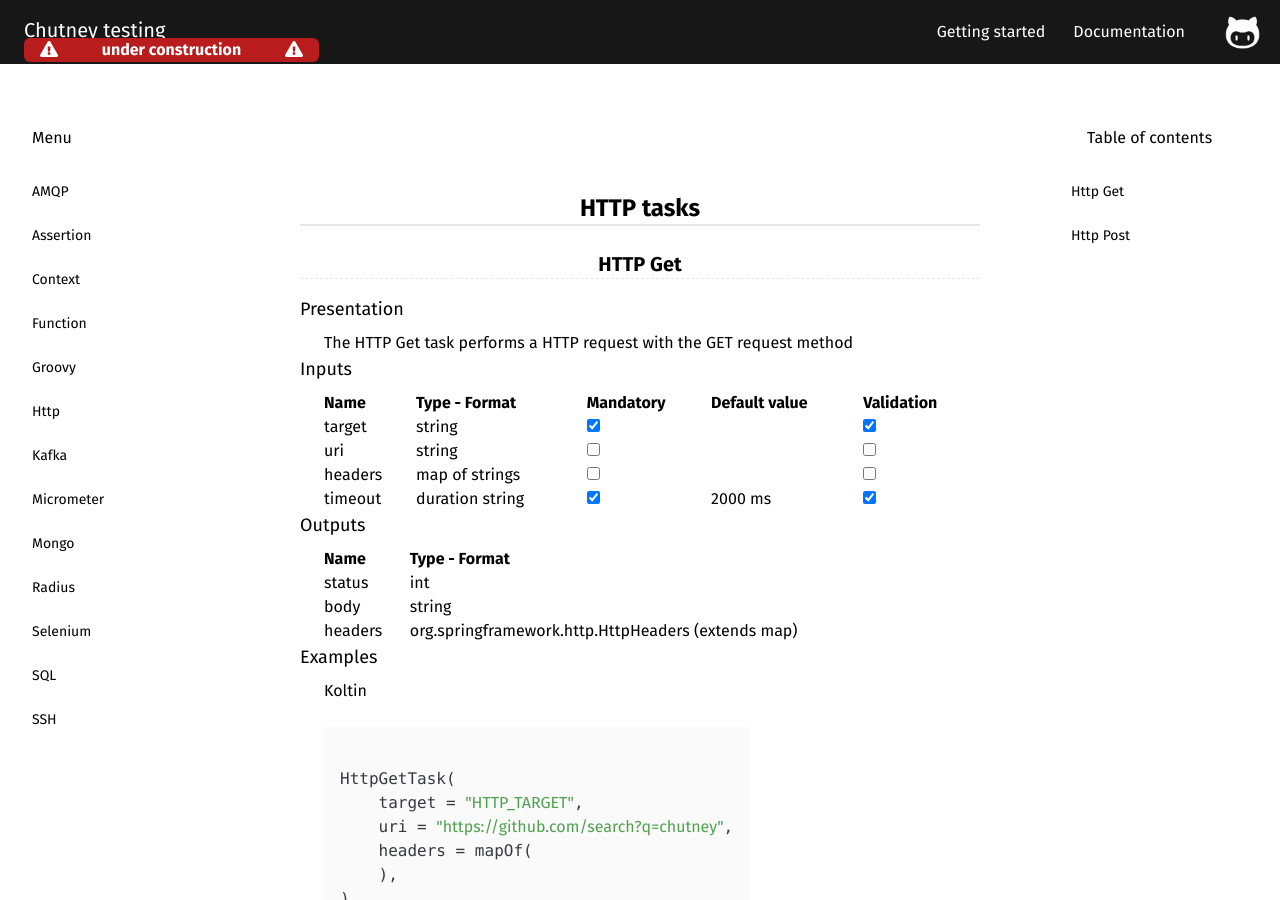
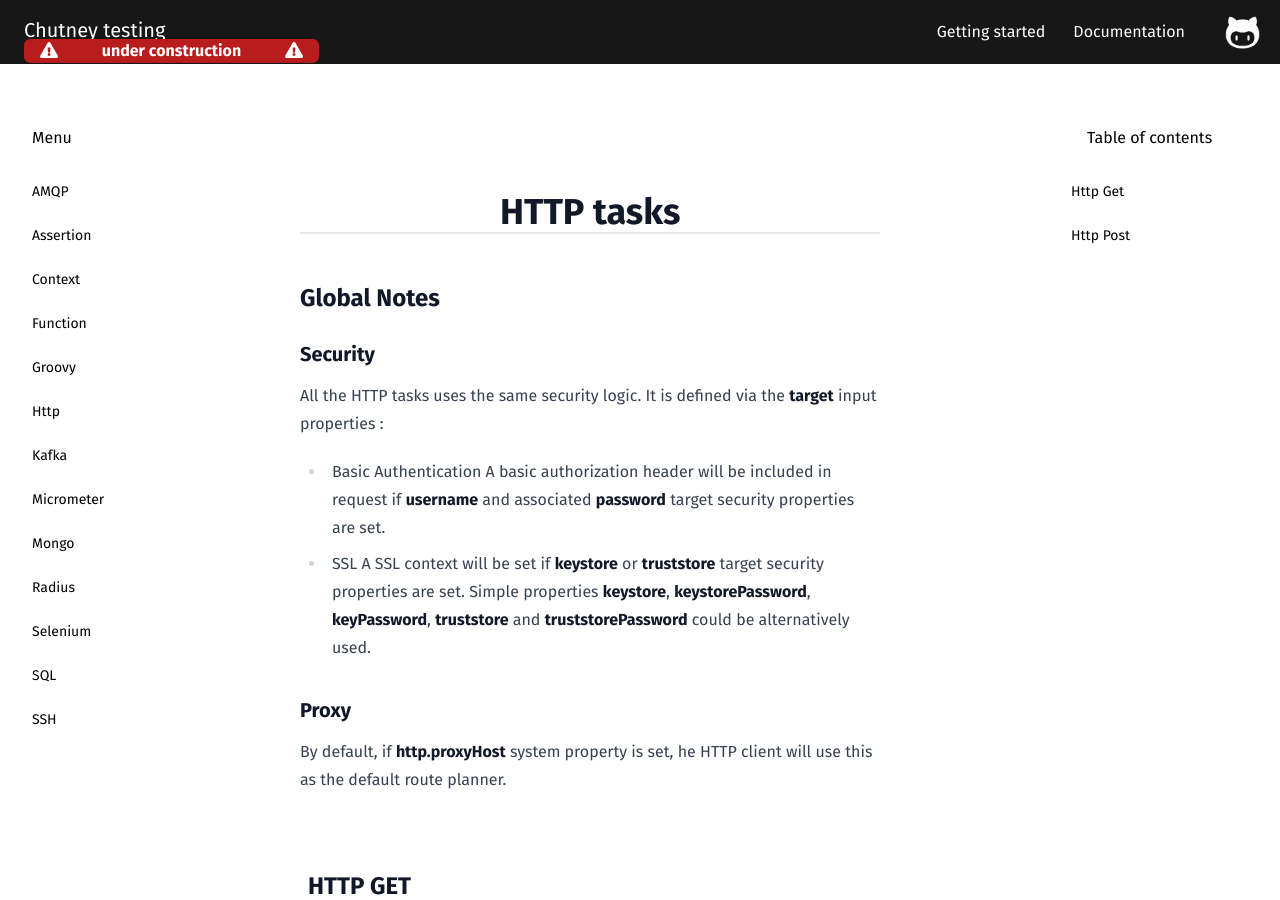
Before and after one commit to chutney-testing/chutney-testing.github.io-legacy, a Jekyll site: the page built from markdown/http.md, in a window 1280 px wide and 900 px high. Built offline with Jekyll 4.4.1, drawn with Linux system fonts in a browser that asks for light colours; nearby versions of some CDN libraries; some of the changed text lies outside the part shown.

Commit message:
chore(): Clean and add HTTP Get doc

````diff
--- a/_config.yml
+++ b/_config.yml
@@ -27,6 +27,11 @@
 # twitter_username: jekyllrb
 # github_username:  jekyll
 
+# markdown: GFM
+markdown: kramdown
+kramdown:
+  input: GFM
+
 # Build settings
 # theme: minima
 plugins:
--- a/_includes/pages/http.html
+++ b/_includes/pages/http.html
@@ -1,130 +1,13 @@
-<article>
-    <h2 class="mb-6 text-2xl text-center font-bold border-b-2 border-solid">HTTP tasks</h2>
-    <article id="http_get">
-        <h3 class="mb-4 text-xl text-center font-semibold border-b border-dashed">HTTP Get</h3>
-        <section>
-            <h4 class="mb-2 text-lg font-medium">Presentation</h4>
-            <div class="pl-6">
-                <p>
-                    The HTTP Get task performs a HTTP request with the GET request method
-                </p>
-            </div>
-        </section>
-        <section>
-            <h4 class="mb-2 text-lg font-medium">Inputs</h4>
-            <div class="pl-6">
-                <table class="table-auto w-full text-left">
-                    <thead>
-                    <tr>
-                        <th>Name</th>
-                        <th>Type - Format</th>
-                        <th>Mandatory</th>
-                        <th>Default value</th>
-                        <th>Validation</th>
-                    </tr>
-                    </thead>
-                    <tbody>
-                    <tr>
-                        <td>target</td>
-                        <td>string</td>
-                        <td><input type="checkbox" checked class="pointer-events-none"/></td>
-                        <td></td>
-                        <td><input type="checkbox" checked class="pointer-events-none"/></td>
-                    </tr>
-                    <tr>
-                        <td>uri</td>
-                        <td>string</td>
-                        <td><input type="checkbox" class="pointer-events-none"/></td>
-                        <td></td>
-                        <td><input type="checkbox" class="pointer-events-none"/></td>
-                    </tr>
-                    <tr>
-                        <td>headers</td>
-                        <td>map of strings</td>
-                        <td><input type="checkbox" class="pointer-events-none"/></td>
-                        <td></td>
-                        <td><input type="checkbox" class="pointer-events-none"/></td>
-                    </tr>
-                    <tr>
-                        <td>timeout</td>
-                        <td>duration string</td>
-                        <td><input type="checkbox" checked class="pointer-events-none"/></td>
-                        <td>2000 ms</td>
-                        <td><input type="checkbox" checked class="pointer-events-none"/></td>
-                    </tr>
-                    </tbody>
-                </table>
-            </div>
-        </section>
-        <section>
-            <h4 class="mb-2 text-lg font-medium">Outputs</h4>
-            <div class="pl-6">
-                <table class="table-auto w-full text-left">
-                    <thead>
-                    <tr>
-                        <th>Name</th>
-                        <th>Type - Format</th>
-                    </tr>
-                    </thead>
-                    <tbody>
-                    <tr>
-                        <td>status</td>
-                        <td>int</td>
-                    </tr>
-                    <tr>
-                        <td>body</td>
-                        <td>string</td>
-                    </tr>
-                    <tr>
-                        <td>headers</td>
-                        <td>org.springframework.http.HttpHeaders (extends map)</td>
-                    </tr>
-                    </tbody>
-                </table>
-            </div>
-        </section>
-        <section>
-            <h4 class="mb-2 text-lg font-medium">Examples</h4>
-            <div class="pl-6">
-                <section>
-                    <table>
-                        <tbody>
-                        <tr>
-                            <td>Koltin</td>
-                        </tr>
-                        <tr>
-                            <td>
-                            <pre>
-                                <code class="kotlin">
-HttpGetTask(
-    target = "HTTP_TARGET",
-    uri = "https://github.com/search?q=chutney",
-    headers = mapOf(
-    ),
-)
-                                </code>
-                            </pre>
-                            </td>
-                        </tr>
-                        </tbody>
-                    </table>
-                </section>
-                <section>
-                    <h5>YAML</h5>
-                    <pre>
-                        <code class="yaml">
-description: Github research
-  implementation:
-    type: http-get
-    target: HTTP_TARGET
-    inputs:
-      uri: "https://github.com/search?q=chutney"
-      headers: {}
-      timeout: 2 sec
-                        </code>
-                    </pre>
-                </section>
-            </div>
-        </section>
+<article class="prose">
+    <h1 class="mb-6 text-center border-b-2">HTTP tasks</h1>
+    <section>
+        {% capture myInclude %}{% include tasks/http-global.md %}{% endcapture %}
+        {{ myInclude | markdownify }}
+<span></span> <!-- span necessary, don't know why ... -->
+    </section>
+    <article id="http_get" class="p-2">
+        {% capture myInclude %}{% include tasks/http-get.md %}{% endcapture %}
+        {{ myInclude | markdownify }}
+<span></span> <!-- span necessary, don't know why ... -->
     </article>
 </article>
--- /dev/null
+++ b/_includes/tasks/http-get.md
@@ -0,0 +1,48 @@
+
+## HTTP GET
+
+The HTTP Get task performs an HTTP request with the GET request method.
+
+### Inputs
+
+| Name    | Type - Format   | Mandatory | Default | Validation |
+|:--------|:----------------|:----------|:--------|:-----------|
+| target  | string          | &check;   |         | &check;    |
+| uri     | string          |           |         |            |
+| headers | string          |           |         |            |
+| timeout | duration string |           | 2000 ms |            |
+
+### Ouputs
+
+| Name    | Type - Format                               |
+|:--------|:--------------------------------------------|
+| status  | int                                         |
+| body    | string                                      |
+| headers | map (org.springframework.http.HttpHeaders)  |
+
+
+### Examples
+
+* Kotlin
+    ``` kotlin
+    HttpGetTask(
+        target = "HTTP_TARGET",
+        uri = "https://github.com/search?q=chutney",
+        headers = mapOf(
+          "Content-Type" to "application/json"
+        ),
+    )
+    ```
+
+* YAML
+    ``` yaml
+    description: Github research
+      implementation:
+        type: http-get
+        target: HTTP_TARGET
+        inputs:
+          uri: "https://github.com/search?q=chutney"
+          headers:
+            Content-Type: application/json
+          timeout: 2 sec
+    ```
--- /dev/null
+++ b/_includes/tasks/http-global.md
@@ -0,0 +1,14 @@
+
+## Global Notes
+
+### Security
+  All the HTTP tasks uses the same security logic.
+  It is defined via the **target** input properties :
+  * Basic Authentication
+    A basic authorization header will be included in request if **username** and associated **password** target security properties are set.
+  * SSL
+    A SSL context will be set if **keystore** or **truststore** target security properties are set.
+    Simple properties **keystore**, **keystorePassword**, **keyPassword**, **truststore** and **truststorePassword** could be alternatively used.
+
+### Proxy
+  By default, if **http.proxyHost** system property is set, he HTTP client will use this as the default route planner.
--- a/_layouts/main.html
+++ b/_layouts/main.html
@@ -10,15 +10,18 @@
 
     <link rel="stylesheet" href="https://cdnjs.cloudflare.com/ajax/libs/font-awesome/4.7.0/css/font-awesome.min.css">
     <link rel="stylesheet" href="https://fonts.googleapis.com/css?family=Fira+Sans:300,400,400i,700%7CFira+Mono&display=fallback">
-    <link rel="stylesheet" href="../css/style.css">
+    <!--    <link rel="stylesheet" href="assets/css/style.css">-->
+    <script src="https://cdn.tailwindcss.com?plugins=typography"></script>
+    <link rel="stylesheet" href="css/style.css">
+    <link rel="stylesheet" href="css/pygments-default.css">
     <link href="https://cdnjs.cloudflare.com/ajax/libs/font-awesome/5.13.0/css/all.min.css" rel="stylesheet"/>
-    <link rel="stylesheet" href="https://cdnjs.cloudflare.com/ajax/libs/highlight.js/11.5.1/styles/atom-one-light.min.css">
+    <!--
+        <link rel="stylesheet" href="https://cdnjs.cloudflare.com/ajax/libs/highlight.js/11.5.1/styles/atom-one-light.min.css">
+        <script src="//cdnjs.cloudflare.com/ajax/libs/highlight.js/11.5.1/highlight.min.js"></script>
+        <script>hljs.highlightAll();</script>
+    -->
 
-    <script src="//cdnjs.cloudflare.com/ajax/libs/highlight.js/11.5.1/highlight.min.js"></script>
-    <script>hljs.highlightAll();</script>
-
-    <script src="https://cdn.tailwindcss.com"></script>
-    <script src="../js/main.js" defer></script>
+    <script src="js/main.js" defer></script>
     <script src="https://cdn.jsdelivr.net/gh/alpinejs/alpine@v2.x.x/dist/alpine.min.js" defer></script>
     <script src="https://unpkg.com/flowbite@1.3.4/dist/flowbite.js"></script>
     {% if page.scriptjs %}
--- /dev/null
+++ b/css/pygments-default.css
@@ -0,0 +1,81 @@
+/*
+    native taken from https://github.com/richleland/pygments-css
+*/
+.highlight .hll { background-color: #404040 }
+.highlight  { background: #202020; color: #d0d0d0 }
+.highlight .c { color: #999999; font-style: italic } /* Comment */
+.highlight .err { color: #a61717; background-color: #e3d2d2 } /* Error */
+.highlight .esc { color: #d0d0d0 } /* Escape */
+.highlight .g { color: #d0d0d0 } /* Generic */
+.highlight .k { color: #6ab825; font-weight: bold } /* Keyword */
+.highlight .l { color: #d0d0d0 } /* Literal */
+.highlight .n { color: #d0d0d0 } /* Name */
+.highlight .o { color: #d0d0d0 } /* Operator */
+.highlight .x { color: #d0d0d0 } /* Other */
+.highlight .p { color: #d0d0d0 } /* Punctuation */
+.highlight .ch { color: #999999; font-style: italic } /* Comment.Hashbang */
+.highlight .cm { color: #999999; font-style: italic } /* Comment.Multiline */
+.highlight .cp { color: #cd2828; font-weight: bold } /* Comment.Preproc */
+.highlight .cpf { color: #999999; font-style: italic } /* Comment.PreprocFile */
+.highlight .c1 { color: #999999; font-style: italic } /* Comment.Single */
+.highlight .cs { color: #e50808; font-weight: bold; background-color: #520000 } /* Comment.Special */
+.highlight .gd { color: #d22323 } /* Generic.Deleted */
+.highlight .ge { color: #d0d0d0; font-style: italic } /* Generic.Emph */
+.highlight .gr { color: #d22323 } /* Generic.Error */
+.highlight .gh { color: #ffffff; font-weight: bold } /* Generic.Heading */
+.highlight .gi { color: #589819 } /* Generic.Inserted */
+.highlight .go { color: #cccccc } /* Generic.Output */
+.highlight .gp { color: #aaaaaa } /* Generic.Prompt */
+.highlight .gs { color: #d0d0d0; font-weight: bold } /* Generic.Strong */
+.highlight .gu { color: #ffffff; text-decoration: underline } /* Generic.Subheading */
+.highlight .gt { color: #d22323 } /* Generic.Traceback */
+.highlight .kc { color: #6ab825; font-weight: bold } /* Keyword.Constant */
+.highlight .kd { color: #6ab825; font-weight: bold } /* Keyword.Declaration */
+.highlight .kn { color: #6ab825; font-weight: bold } /* Keyword.Namespace */
+.highlight .kp { color: #6ab825 } /* Keyword.Pseudo */
+.highlight .kr { color: #6ab825; font-weight: bold } /* Keyword.Reserved */
+.highlight .kt { color: #6ab825; font-weight: bold } /* Keyword.Type */
+.highlight .ld { color: #d0d0d0 } /* Literal.Date */
+.highlight .m { color: #3677a9 } /* Literal.Number */
+.highlight .s { color: #ed9d13 } /* Literal.String */
+.highlight .na { color: #bbbbbb } /* Name.Attribute */
+.highlight .nb { color: #24909d } /* Name.Builtin */
+.highlight .nc { color: #447fcf; text-decoration: underline } /* Name.Class */
+.highlight .no { color: #40ffff } /* Name.Constant */
+.highlight .nd { color: #ffa500 } /* Name.Decorator */
+.highlight .ni { color: #d0d0d0 } /* Name.Entity */
+.highlight .ne { color: #bbbbbb } /* Name.Exception */
+.highlight .nf { color: #447fcf } /* Name.Function */
+.highlight .nl { color: #d0d0d0 } /* Name.Label */
+.highlight .nn { color: #447fcf; text-decoration: underline } /* Name.Namespace */
+.highlight .nx { color: #d0d0d0 } /* Name.Other */
+.highlight .py { color: #d0d0d0 } /* Name.Property */
+.highlight .nt { color: #6ab825; font-weight: bold } /* Name.Tag */
+.highlight .nv { color: #40ffff } /* Name.Variable */
+.highlight .ow { color: #6ab825; font-weight: bold } /* Operator.Word */
+.highlight .w { color: #666666 } /* Text.Whitespace */
+.highlight .mb { color: #3677a9 } /* Literal.Number.Bin */
+.highlight .mf { color: #3677a9 } /* Literal.Number.Float */
+.highlight .mh { color: #3677a9 } /* Literal.Number.Hex */
+.highlight .mi { color: #3677a9 } /* Literal.Number.Integer */
+.highlight .mo { color: #3677a9 } /* Literal.Number.Oct */
+.highlight .sa { color: #ed9d13 } /* Literal.String.Affix */
+.highlight .sb { color: #ed9d13 } /* Literal.String.Backtick */
+.highlight .sc { color: #ed9d13 } /* Literal.String.Char */
+.highlight .dl { color: #ed9d13 } /* Literal.String.Delimiter */
+.highlight .sd { color: #ed9d13 } /* Literal.String.Doc */
+.highlight .s2 { color: #ed9d13 } /* Literal.String.Double */
+.highlight .se { color: #ed9d13 } /* Literal.String.Escape */
+.highlight .sh { color: #ed9d13 } /* Literal.String.Heredoc */
+.highlight .si { color: #ed9d13 } /* Literal.String.Interpol */
+.highlight .sx { color: #ffa500 } /* Literal.String.Other */
+.highlight .sr { color: #ed9d13 } /* Literal.String.Regex */
+.highlight .s1 { color: #ed9d13 } /* Literal.String.Single */
+.highlight .ss { color: #ed9d13 } /* Literal.String.Symbol */
+.highlight .bp { color: #24909d } /* Name.Builtin.Pseudo */
+.highlight .fm { color: #447fcf } /* Name.Function.Magic */
+.highlight .vc { color: #40ffff } /* Name.Variable.Class */
+.highlight .vg { color: #40ffff } /* Name.Variable.Global */
+.highlight .vi { color: #40ffff } /* Name.Variable.Instance */
+.highlight .vm { color: #40ffff } /* Name.Variable.Magic */
+.highlight .il { color: #3677a9 } /* Literal.Number.Integer.Long */
````
